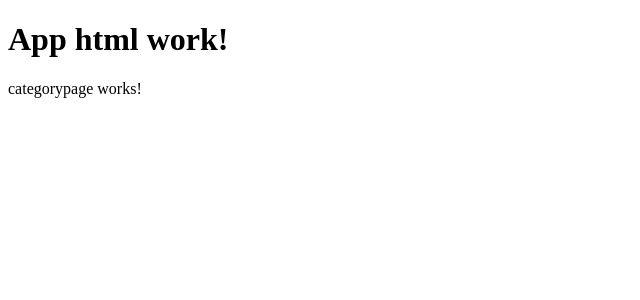
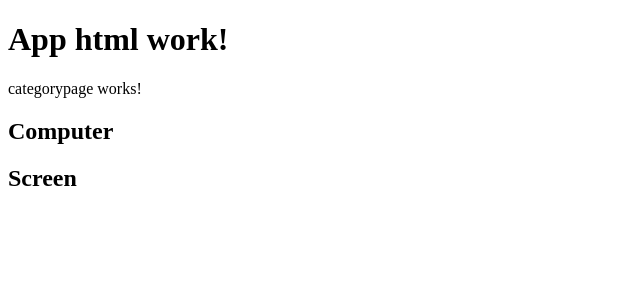
Before and after one commit to 231021083dap/team-f-WebShop, an Angular app in the folder team-f-WebShop.Client/: page / in a window 1280 px wide. Shown: the top 300 px of the page, without its empty margins (0-640 px from the left). Built offline with nearby package versions, Linux system fonts and the light colour scheme.

Commit message:
category page forsat

```diff
--- a/team-f-WebShop.Client/src/app/categorypage/categorypage.component.html
+++ b/team-f-WebShop.Client/src/app/categorypage/categorypage.component.html
@@ -1 +1,5 @@
 <p>categorypage works!</p>
+
+<div *ngFor="let category of categorys">
+  <h2>{{ category.categoryName }}</h2>
+</div>
--- a/team-f-WebShop.Client/src/app/categorypage/categorypage.component.ts
+++ b/team-f-WebShop.Client/src/app/categorypage/categorypage.component.ts
@@ -1,4 +1,5 @@
 import { Component, OnInit } from '@angular/core';
+import { category } from '../models';
 
 @Component({
   selector: 'app-categorypage',
@@ -7,9 +8,13 @@ import { Component, OnInit } from '@angular/core';
 })
 export class CategorypageComponent implements OnInit {
 
+  categorys: category[] = [];
+
   constructor() { }
 
   ngOnInit(): void {
+    this.categorys.push({ id:1, categoryName:'Computer'} as category);
+    this.categorys.push({ id:2, categoryName:'Screen'} as category);
   }
 
 }
--- /dev/null
+++ b/team-f-WebShop.Client/src/app/models.ts
@@ -0,0 +1,4 @@
+export interface category{
+  id:number,
+  categoryName:string
+}
```
